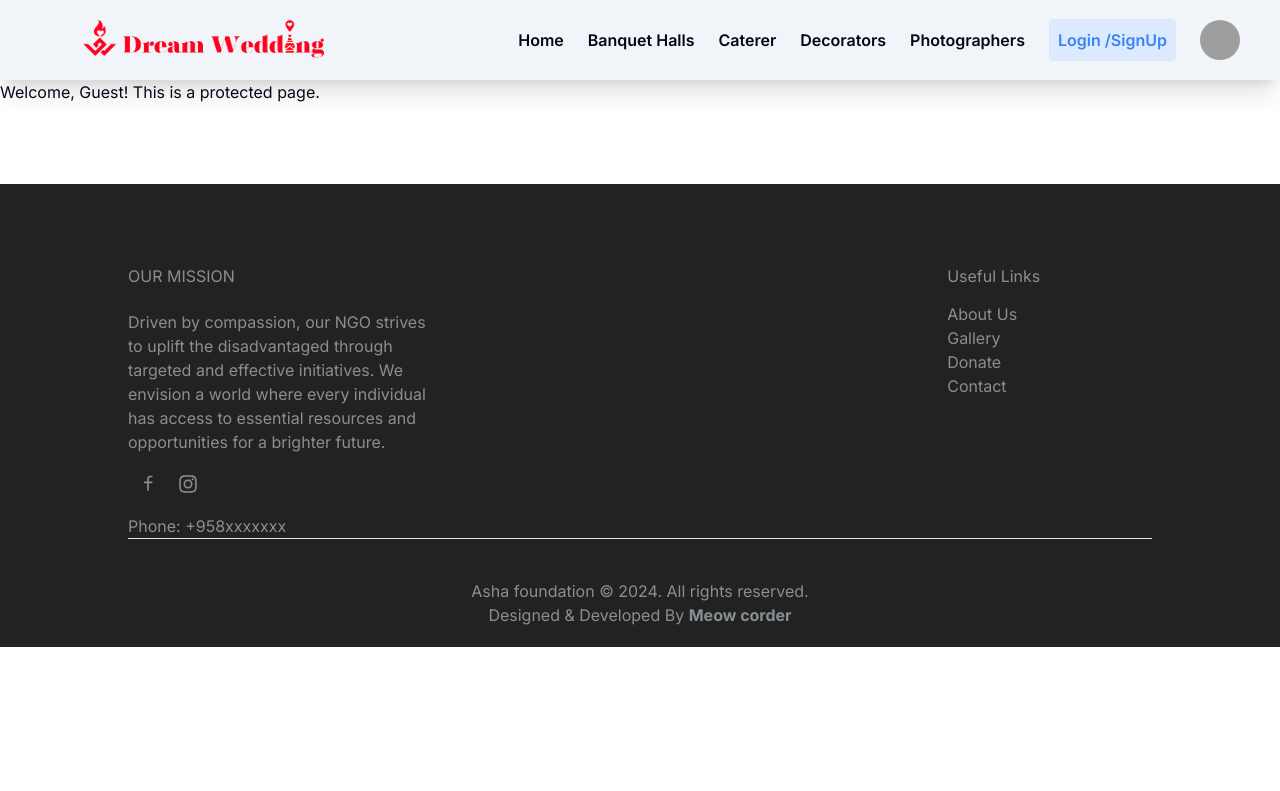
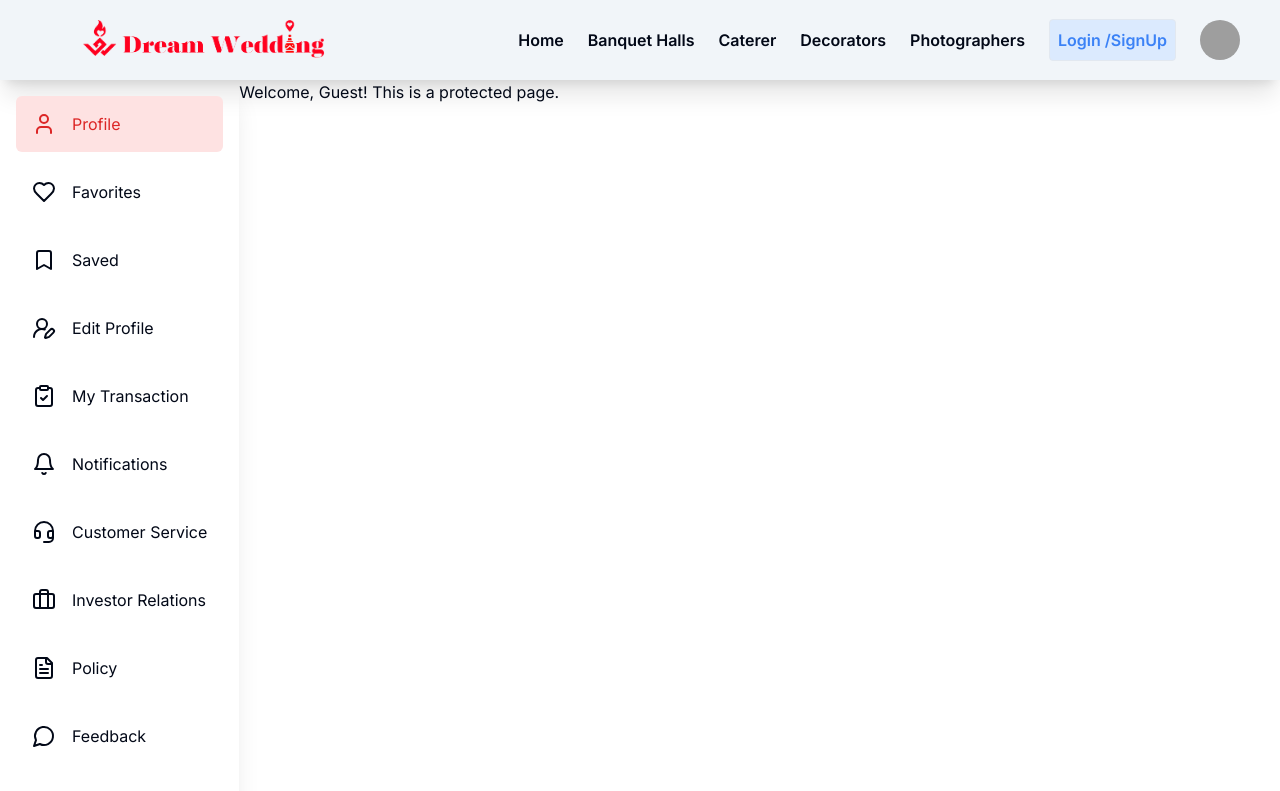
Before and after one commit to anurajkumar23/weddingscraft, a Next.js app: page /user/profile in a window 1280 px wide. Before the commit this address had no page. Shown: the top 791 px of the page. Built offline with nearby package versions, Linux system fonts and the light colour scheme; grey boxes are pictures that could not be loaded.

Commit message:
user panel half of part created

```diff
--- /dev/null
+++ b/src/app/user/profile/LeftSideBar.tsx
@@ -0,0 +1,56 @@
+"use client";
+
+import React, { useState } from "react";
+import Image from "next/image";
+import Link from "next/link";
+import { usePathname } from "next/navigation";
+
+import logo from "../../../public/Dream Wedding Logo_20240417_103338_0000.png";
+
+import { navLinks } from "@/lib/constants";
+import { NavLink } from "@/lib/types";
+import { User } from "lucide-react";
+
+const LeftSideBar: React.FC = () => {
+  const pathname = usePathname();
+  const [categoryOpen, setCategoryOpen] = useState(false);
+
+  const handleCategoryClick = (e: React.MouseEvent) => {
+    e.preventDefault(); // Prevent the default link behavior
+    setCategoryOpen(!categoryOpen);
+  };
+
+  return (
+    <div className="h-full left-0 top-0 sticky p-4 flex flex-col gap-16 bg-blue-2 shadow-xl max-lg:hidden">
+      {/* <Image src={logo} alt="logo" width={200} height={70} priority={false} loading="lazy"/> */}
+
+      <div className="flex flex-col gap-3 ">
+        <div>
+          <Link
+            href="/user/profile"
+            className={`flex gap-4 p-4 text-body-medium hover:bg-red-100 hover:rounded-md ${pathname === "/user/profile" ? "text-red-600 bg-red-100 rounded-md" : "text-grey-1"
+              }`}
+          >
+            <User /> <p>Profile</p>
+          </Link>
+        </div>
+        {navLinks.map((link: NavLink) => (
+          <div key={link.label}>
+            <Link
+              href={link.url}
+              className={`flex gap-4 p-4 text-body-medium hover:bg-red-100 hover:rounded-md ${pathname === link.url ? "text-red-600 bg-red-100 rounded-md" : "text-grey-1"
+                }`}
+            >
+              {link.icon} <p>{link.label}</p>
+            </Link>
+          </div>
+        ))}
+      </div>
+      {/* <div className="flex gap-4 text-body-medium items-center">
+        <p>Edit Profile</p>
+      </div> */}
+    </div>
+  );
+};
+
+export default LeftSideBar;
--- /dev/null
+++ b/src/app/user/profile/customer-service/page.tsx
@@ -0,0 +1,11 @@
+import React from 'react'
+
+const page = () => {
+  return (
+    <div>
+      customer
+    </div>
+  )
+}
+
+export default page
--- /dev/null
+++ b/src/app/user/profile/editProfile/page.tsx
@@ -0,0 +1,11 @@
+import React from 'react'
+
+const page = () => {
+  return (
+    <div>
+      Edit profile
+    </div>
+  )
+}
+
+export default page
--- /dev/null
+++ b/src/app/user/profile/favorites/page.tsx
@@ -0,0 +1,11 @@
+import React from 'react'
+
+const page = () => {
+  return (
+    <div>
+      Favorites
+    </div>
+  )
+}
+
+export default page
--- /dev/null
+++ b/src/app/user/profile/layout.tsx
@@ -0,0 +1,20 @@
+// components/UserLayout.tsx
+import React, { ReactNode } from 'react';
+import LeftSideBar from './LeftSideBar';
+
+interface UserLayoutProps {
+  children: ReactNode;
+}
+
+const UserLayout: React.FC<UserLayoutProps> = ({ children }) => {
+  return (
+    <div className='flex max-lg:flex-col'>
+      <LeftSideBar />
+      <div className='flex-1'>
+        {children}
+      </div>
+    </div>
+  );
+};
+
+export default UserLayout;
--- /dev/null
+++ b/src/app/user/profile/notifications/page.tsx
@@ -0,0 +1,11 @@
+import React from 'react'
+
+const page = () => {
+  return (
+    <div>
+      Notifications
+    </div>
+  )
+}
+
+export default page
--- a/src/app/user/profile/page.tsx
+++ b/src/app/user/profile/page.tsx
@@ -3,36 +3,39 @@ import { useAuth } from '@/app/authContext';
 import checkAuthentication from '@/utils/auth/checkauthentication';
 import { redirect, useRouter } from 'next/navigation';
 import React, { useEffect } from 'react';
+import LeftSideBar from './LeftSideBar';
+import UserLayout from './layout';
 
 export default function Page() {
   const { user, setUser } = useAuth();
   const router = useRouter()
   console.log("🚀 ~ Page ~ user:", user)
 
-  useEffect(() => {
+  // useEffect(() => {
 
-    const fetchUserData = async () => {
-      try {
-        const data = await checkAuthentication();
-        console.log("🚀 ~ fetchUserData ~ data:", data)
-        if (data) {
-          setUser(data.message);
-        }else{
-          router.push("/auth/login")
-        }
-      } catch (error) {
-        console.error('Error during authentication:', error);
-      }
-    };
+  //   const fetchUserData = async () => {
+  //     try {
+  //       const data = await checkAuthentication();
+  //       console.log("🚀 ~ fetchUserData ~ data:", data)
+  //       if (data) {
+  //         setUser(data.message);
+  //       }else{
+  //         router.push("/auth/login")
+  //       }
+  //     } catch (error) {
+  //       console.error('Error during authentication:', error);
+  //     }
+  //   };
 
-    if (!user) {
-      fetchUserData();
-    }
-  }, [user, setUser]);
+  //   if (!user) {
+  //     fetchUserData();
+  //   }
+  // }, [user, setUser]);
 
   return (
+
     <div>
-      Welcome, {user ? user.name : 'Guest'}! This is a protected page.
+        <p>Welcome, {user ? user.name : 'Guest'}! This is a protected page.</p>
     </div>
   );
 }
--- /dev/null
+++ b/src/app/user/profile/saved/page.tsx
@@ -0,0 +1,11 @@
+import React from 'react'
+
+const page = () => {
+  return (
+    <div>
+      Saved
+    </div>
+  )
+}
+
+export default page
--- /dev/null
+++ b/src/app/user/profile/transactions/page.tsx
@@ -0,0 +1,11 @@
+import React from 'react'
+
+const page = () => {
+  return (
+    <div>
+      transactions
+    </div>
+  )
+}
+
+export default page
--- a/src/components/Navbar.tsx
+++ b/src/components/Navbar.tsx
@@ -82,6 +82,7 @@ const Navbar: React.FC = () => {
           <div className='p-4 flex cursor-pointer items-center justify-start mb-4'>
             <AiOutlineClose size={25} onClick={handleNav} />
           </div>
+          <Link href="/user/profile">
           <div className=" flex flex-col items-center text-center">
             <Avatar>
               <AvatarImage src="https://github.com/shadcn.png" />
@@ -90,6 +91,7 @@ const Navbar: React.FC = () => {
             <p className="mt-4 font-semibold text-lg">Anuraj</p>
             <p className="text-blue-500 cursor-pointer">Click to view profile</p>
           </div>
+          </Link>
           <hr className="w-full border-t border-gray-300" />
           <ul className="p-2 pb-36 overflow-y-auto h-full hide-scrollbar text-black font-medium">
             {navLinks.map((link, index) => (
--- a/src/lib/constants.tsx
+++ b/src/lib/constants.tsx
@@ -22,22 +22,22 @@ import { NavLink } from "./types";
 
 export const navLinks: NavLink[] = [
   {
-    url: "/favorites",
+    url: "/user/profile/favorites",
     icon: <Heart />,
     label: "Favorites",
   },
   {
-    url: "/saved",
+    url: "/user/profile/saved",
     icon: <Bookmark />,
     label: "Saved",
   },
   {
-    url: "/editProfile",
+    url: "/user/profile/editProfile",
     icon: <UserRoundPen />,
     label: "Edit Profile",
   },
   {
-    url: "/transactions",
+    url: "/user/profile/transactions",
     icon: <ClipboardCheck />,
     label: "My Transaction",
   },
@@ -48,17 +48,17 @@ export const navLinks: NavLink[] = [
   //   // subLabel: "English",
   // },
   {
-    url: "/notifications",
+    url: "/user/profile/notifications",
     icon: <Bell />,
     label: "Notifications",
   },
   {
-    url: "/customer-service",
+    url: "/user/profile/customer-service",
     icon: <Headset />,
     label: "Customer Service",
   },
   {
-    url: "/investor-relations",
+    url: "/user/profile/investor-relations",
     icon: <Briefcase />,
     label: "Investor Relations",
   },
```
